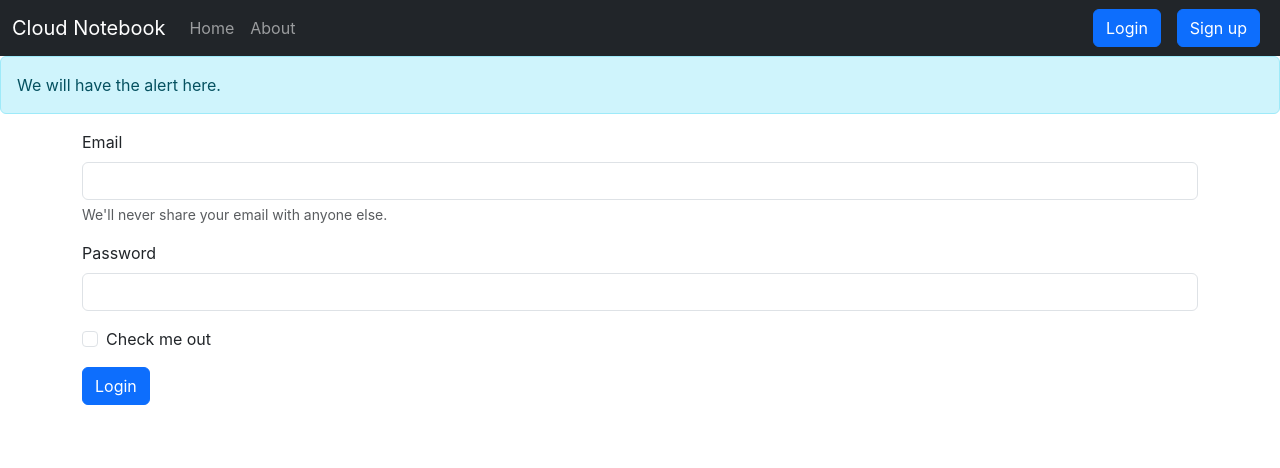
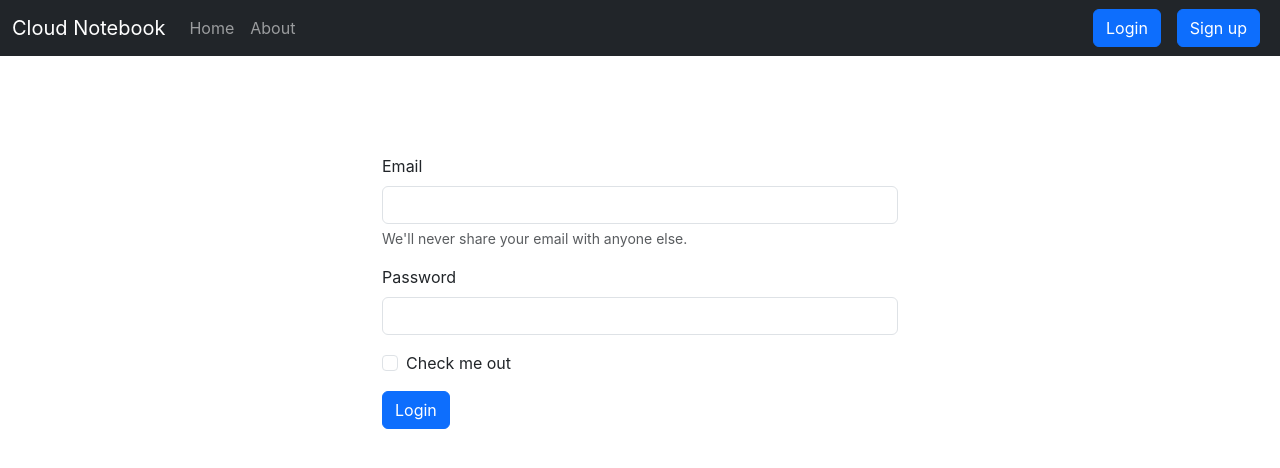
Before and after one commit to a-mythh/Cloud-Notebook, a React (Create React App) app: page /login in a window 1280 px wide. Shown: the top 468 px of the page. Built offline with nearby package versions, Linux system fonts and the light colour scheme.

Commit message:
added alert for various actions

```diff
--- a/src/App.js
+++ b/src/App.js
@@ -1,29 +1,52 @@
-import React from "react";
+import React, { useState } from "react";
+import { BrowserRouter, Routes, Route } from "react-router-dom";
 
 import "./App.css";
 import Navbar from "./components/Navbar";
 import Home from "./components/Home";
 import About from "./components/About";
-
-import { BrowserRouter, Routes, Route } from "react-router-dom";
-import NoteState from "./context/notes/NoteState";
 import Alert from "./components/Alert";
 import SignUp from "./components/SignUp";
 import Login from "./components/Login";
 
+import NoteState from "./context/notes/NoteState";
+
 function App() {
+    // show alert for various operations
+    const [alert, setAlert] = useState(null);
+
+    const showAlert = (message, type) => {
+        setAlert({
+            msg: message,
+            type: type,
+        });
+
+        setTimeout(() => {
+            setAlert(null);
+        }, 2000);
+    };
+
     return (
         <>
             <NoteState>
                 <BrowserRouter>
-                    <Navbar />
-                    <Alert />
+                    <Navbar className="sticky-top" />
+                    <Alert alert={alert} />
                     <div className="container">
                         <Routes>
-                            <Route path="/" element={<Home />} />
+                            <Route
+                                path="/"
+                                element={<Home showAlert={showAlert} />}
+                            />
                             <Route path="about/*" element={<About />} />
-                            <Route path="login/*" element={<Login />} />
-                            <Route path="signup/*" element={<SignUp />} />
+                            <Route
+                                path="login/*"
+                                element={<Login showAlert={showAlert} />}
+                            />
+                            <Route
+                                path="signup/*"
+                                element={<SignUp showAlert={showAlert} />}
+                            />
                         </Routes>
                     </div>
                 </BrowserRouter>
--- a/src/components/AddNote.js
+++ b/src/components/AddNote.js
@@ -2,7 +2,7 @@ import React, { useContext, useState } from "react";
 
 import noteContext from "../context/notes/noteContext";
 
-const AddNote = () => {
+const AddNote = (props) => {
     const { addNote } = useContext(noteContext);
     const [note, setNote] = useState({
         title: "",
@@ -14,6 +14,7 @@ const AddNote = () => {
         e.preventDefault();
         addNote(note.title, note.description, note.tag);
         setNote({ title: "", description: "", tag: "" });
+        props.showAlert("New note has been added", "success");
     };
 
     const onChange = (e) => {
--- a/src/components/Alert.js
+++ b/src/components/Alert.js
@@ -1,11 +1,22 @@
 import React from "react";
 
-const Alert = () => {
+export default function Alert(props) {
+    function capitalize(string) {
+        if (string === "danger") return "Error";
+        else return "Success";
+        // return string.charAt(0).toUpperCase() + string.slice(1);
+    }
     return (
-        <div className="alert alert-info" role="alert">
-            We will have the alert here.
+        <div className="sticky-top" style={{ height: "50px" }}>
+            {props.alert && (
+                <div
+                    className={`alert alert-${props.alert.type} alert-dismissible`}
+                    role="alert"
+                >
+                    <strong>{capitalize(props.alert.type) + "! "}</strong>
+                    {props.alert.msg}
+                </div>
+            )}
         </div>
     );
-};
-
-export default Alert;
+}
--- a/src/components/Home.js
+++ b/src/components/Home.js
@@ -2,10 +2,12 @@ import React from "react";
 
 import Notes from "./Notes";
 
-const Home = () => {
+const Home = (props) => {
+    const { showAlert } = props;
+
     return (
         <div>
-            <Notes />
+            <Notes showAlert={showAlert} />
         </div>
     );
 };
--- a/src/components/Login.js
+++ b/src/components/Login.js
@@ -3,7 +3,7 @@ import { useNavigate } from "react-router-dom";
 
 const host = "http://localhost:5000";
 
-const Login = () => {
+const Login = (props) => {
     const refEmail = useRef(null);
     const refPassword = useRef(null);
 
@@ -32,13 +32,14 @@ const Login = () => {
             // save the authentication token and redirect
             localStorage.setItem("token", json.authToken);
             navigate("/");
+            props.showAlert("You have been logged in.", "success");
         } else {
-            alert(json.error);
+            props.showAlert(json.error, "danger");
         }
     };
 
     return (
-        <div className="">
+        <div className="container my-5" style={{ maxWidth: "540px" }}>
             <form onSubmit={handleSubmit}>
                 <div className="mb-3">
                     <label htmlFor="exampleInputEmail1" className="form-label">
@@ -51,6 +52,7 @@ const Login = () => {
                         name="email"
                         ref={refEmail}
                         aria-describedby="emailHelp"
+                        required
                     />
                     <div id="emailHelp" className="form-text">
                         We'll never share your email with anyone else.
@@ -69,6 +71,7 @@ const Login = () => {
                         id="password"
                         ref={refPassword}
                         name="password"
+                        required
                     />
                 </div>
                 <div className="mb-3 form-check">
--- a/src/components/Navbar.js
+++ b/src/components/Navbar.js
@@ -9,7 +9,7 @@ const Navbar = () => {
     return (
         <div>
             <nav
-                className="navbar navbar-dark bg-dark navbar-expand-lg"
+                className="navbar navbar-dark bg-dark navbar-expand-lg sticky-top"
                 style={{ backgroundColor: "blue", color: "green" }}
             >
                 <div className="container-fluid">
--- a/src/components/NoteItem.js
+++ b/src/components/NoteItem.js
@@ -2,7 +2,7 @@ import React, { useContext } from "react";
 import noteContext from "../context/notes/noteContext";
 
 const NoteItem = (props) => {
-    const { note, updateNote } = props;
+    const { note, updateNote, showAlert } = props;
 
     const { deleteNote } = useContext(noteContext);
 
@@ -34,6 +34,10 @@ const NoteItem = (props) => {
                                 className="fa-solid fa-trash mx-1"
                                 onClick={() => {
                                     deleteNote(note._id);
+                                    showAlert(
+                                        "Your note has been deleted",
+                                        "warning"
+                                    );
                                 }}
                             ></i>
                         </span>
--- a/src/components/Notes.js
+++ b/src/components/Notes.js
@@ -4,7 +4,7 @@ import noteContext from "../context/notes/noteContext";
 import AddNote from "./AddNote";
 import NoteItem from "./NoteItem";
 
-const Notes = () => {
+const Notes = (props) => {
     const { notes, getNotes, editNote } = useContext(noteContext);
 
     // fetch all the notes
@@ -41,6 +41,7 @@ const Notes = () => {
         editNote(note.id, note.editTitle, note.editDescription, note.editTag);
         console.log("Updating note : " + note);
         refClose.current.click();
+        props.showAlert("Your note has been updated.", "primary");
     };
 
     // when anything in title, description or tag is changed
@@ -50,7 +51,7 @@ const Notes = () => {
 
     return (
         <>
-            <AddNote />
+            <AddNote showAlert={props.showAlert} />
 
             <button
                 type="button"
@@ -186,6 +187,7 @@ const Notes = () => {
                             note={note}
                             key={note._id}
                             updateNote={updateNote}
+                            showAlert={props.showAlert}
                         />
                     );
                 })}
--- a/src/components/SignUp.js
+++ b/src/components/SignUp.js
@@ -3,7 +3,7 @@ import { useNavigate } from "react-router-dom";
 
 const host = "http://localhost:5000";
 
-const SignUp = () => {
+const SignUp = (props) => {
     const [credentials, setCredentials] = useState({
         name: "",
         email: "",
@@ -41,8 +41,9 @@ const SignUp = () => {
             // save the authentication token and redirect
             localStorage.setItem("token", json.authToken);
             navigate("/");
+            props.showAlert("Created your account.", "success");
         } else {
-            alert(json.error);
+            props.showAlert(json.error, "danger");
         }
     };
 
```
